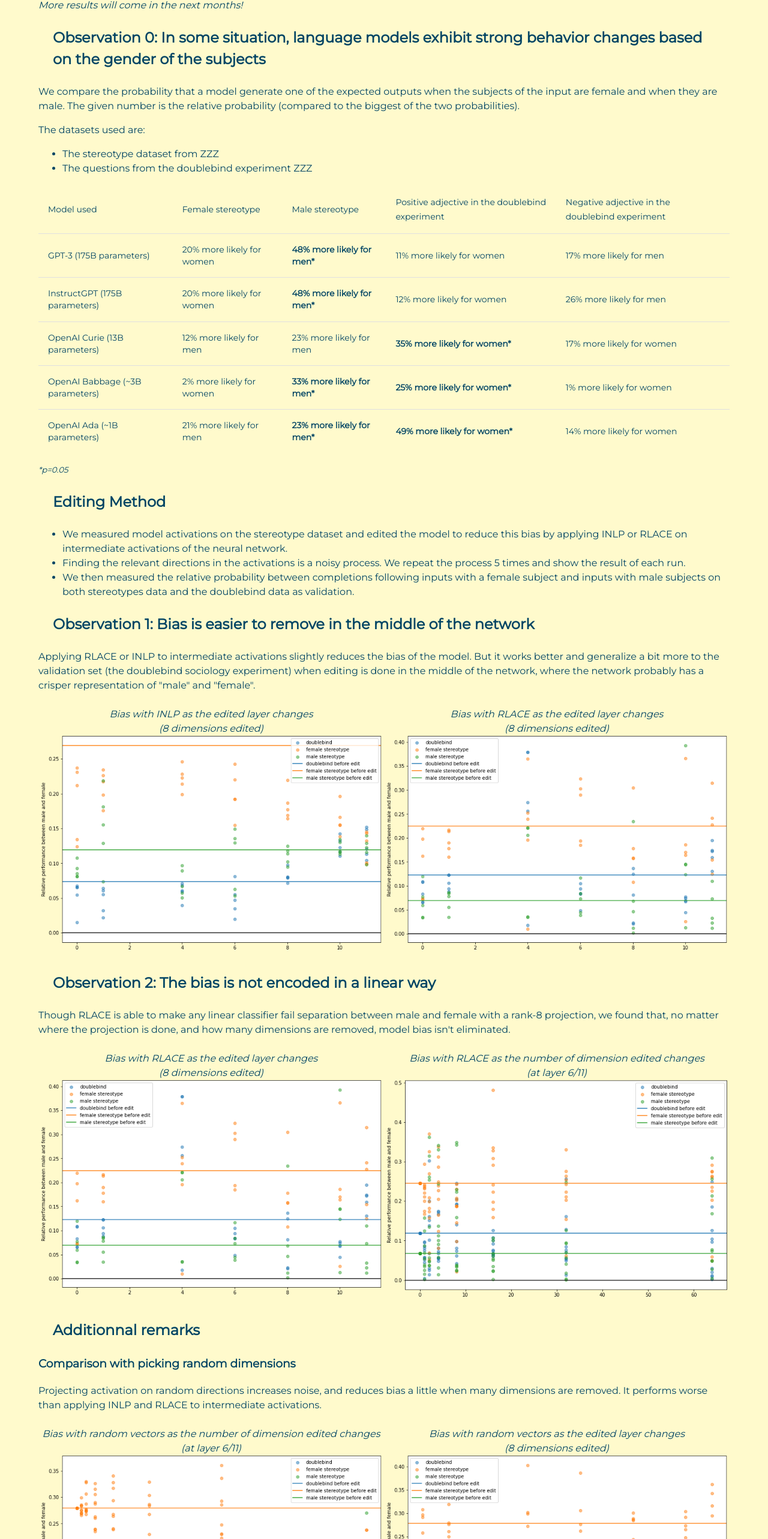
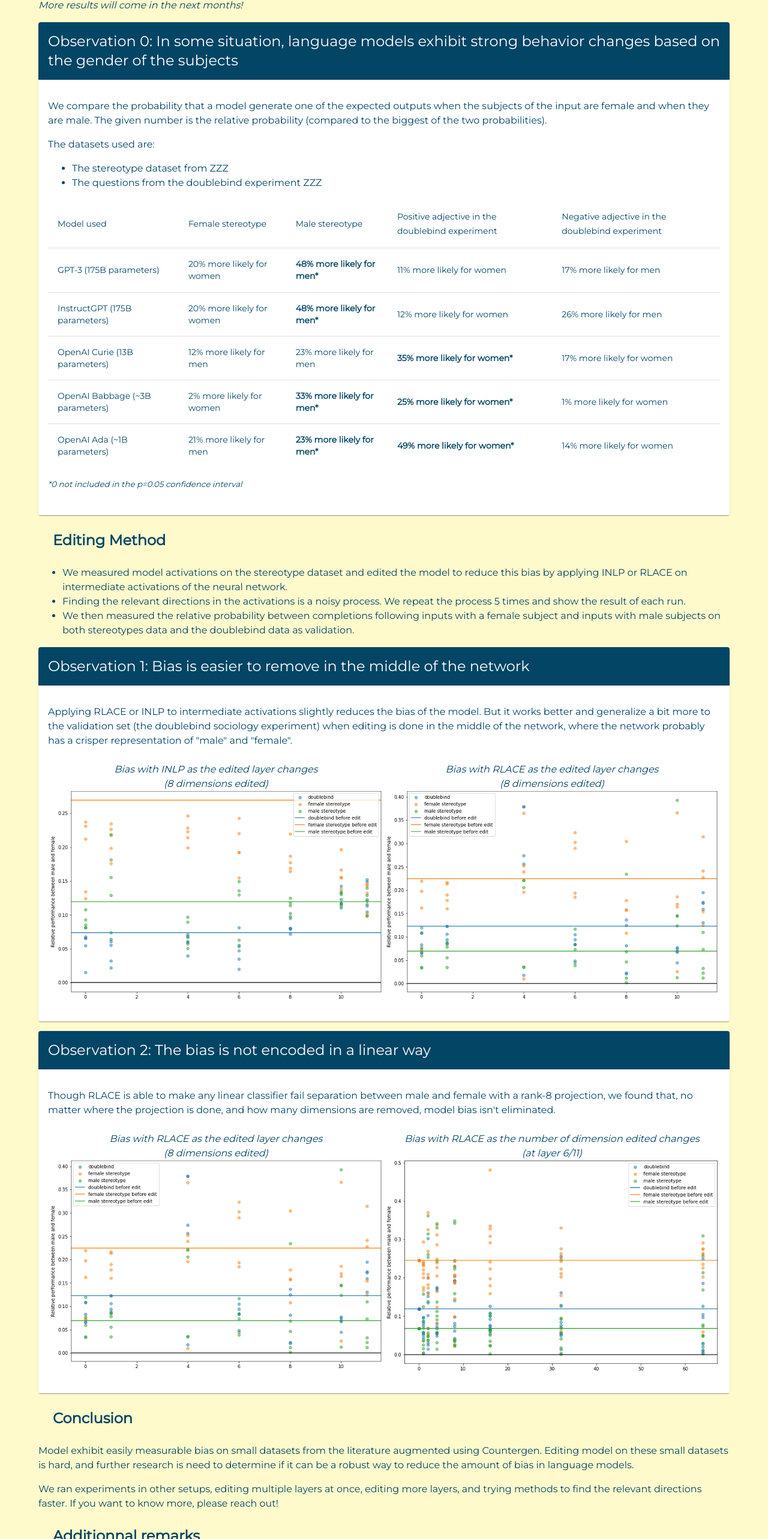
Before and after one commit to safer-ai/SaferAI-Website, a React (Create React App) app in the folder frontend/: page /countergenresults in a window 1280 px wide. Shown: the part 232-2798 px from the top of the page at 60% size. Built offline with nearby package versions, Linux system fonts and the light colour scheme; no server answers.

Commit message:
Improve look of result section

```diff
--- a/frontend/src/CountergenResults.tsx
+++ b/frontend/src/CountergenResults.tsx
@@ -6,6 +6,9 @@ import {
   TableCell,
   TableHead,
   TableRow,
+  CardContent,
+  Card,
+  CardHeader,
 } from "@mui/material";
 
 const Image = (props: { name: string }) => {
@@ -135,10 +138,13 @@ const CountergenResults = () => {
       <p>
         <i>More results will come in the next months!</i>
       </p>
-      <h2>
-        Observation 0: In some situation, language models exhibit strong
-        behavior changes based on the gender of the subjects
-      </h2>
+      <Card className="section">
+        <CardHeader
+          className="section-title"
+          title=" Observation 0: In some situation, language models exhibit strong
+          behavior changes based on the gender of the subjects"
+        />
+        <CardContent className="section-content">
           <p>
             We compare the probability that a model generate one of the expected
             outputs when the subjects of the input are female and when they are
@@ -172,9 +178,12 @@ const CountergenResults = () => {
           </Table>
           <p>
             <small>
-          <i>*p=0.05</i>
+              <i>*0 not included in the p=0.05 confidence interval</i>
             </small>
           </p>
+        </CardContent>
+      </Card>
+
       <h2>Editing Method</h2>
       <ul>
         <li>
@@ -192,15 +201,18 @@ const CountergenResults = () => {
           on both stereotypes data and the doublebind data as validation.
         </li>
       </ul>
-      <h2>
-        Observation 1: Bias is easier to remove in the middle of the network
-      </h2>
+      <Card className="section">
+        <CardHeader
+          className="section-title"
+          title="Observation 1: Bias is easier to remove in the middle of the network"
+        />
+        <CardContent className="section-content">
           <p>
-        Applying RLACE or INLP to intermediate activations slightly reduces the
-        bias of the model. But it works better and generalize a bit more to the
-        validation set (the doublebind sociology experiment) when editing is
-        done in the middle of the network, where the network probably has a
-        crisper representation of "male" and "female".
+            Applying RLACE or INLP to intermediate activations slightly reduces
+            the bias of the model. But it works better and generalize a bit more
+            to the validation set (the doublebind sociology experiment) when
+            editing is done in the middle of the network, where the network
+            probably has a crisper representation of "male" and "female".
           </p>
           <Grid container>
             <Grid item xs={12} md={6}>
@@ -210,7 +222,14 @@ const CountergenResults = () => {
               <Image name="rlace_8d_layer" />
             </Grid>
           </Grid>
-      <h2>Observation 2: The bias is not encoded in a linear way</h2>
+        </CardContent>
+      </Card>
+      <Card className="section">
+        <CardHeader
+          className="section-title"
+          title="Observation 2: The bias is not encoded in a linear way"
+        />
+        <CardContent className="section-content">
           <p>
             Though RLACE is able to make any linear classifier fail separation
             between male and female with a rank-8 projection, we found that, no
@@ -225,6 +244,21 @@ const CountergenResults = () => {
               <Image name="rlace_dims" />
             </Grid>
           </Grid>
+        </CardContent>
+      </Card>
+
+      <h2>Conclusion</h2>
+      <p>
+        Model exhibit easily measurable bias on small datasets from the
+        literature augmented using Countergen. Editing model on these small
+        datasets is hard, and further research is need to determine if it can be
+        a robust way to reduce the amount of bias in language models.
+      </p>
+      <p>
+        We ran experiments in other setups, editing multiple layers at once,
+        editing more layers, and trying methods to find the relevant directions
+        faster. If you want to know more, please reach out!
+      </p>
       <h2>Additionnal remarks</h2>
       <h3>Comparison with picking random dimensions</h3>
       <p>
@@ -281,11 +315,6 @@ const CountergenResults = () => {
           </li>
         </li>
       </ul>
-      <p>
-        We ran experiments in other setups, editing multiple layers at once,
-        editing more layers, and methods to find the relevant directions faster.
-        If you want to know more, please reach out!
-      </p>
     </Container>
   );
 };
```
Lines whose indentation alone changed are shown as unchanged.
